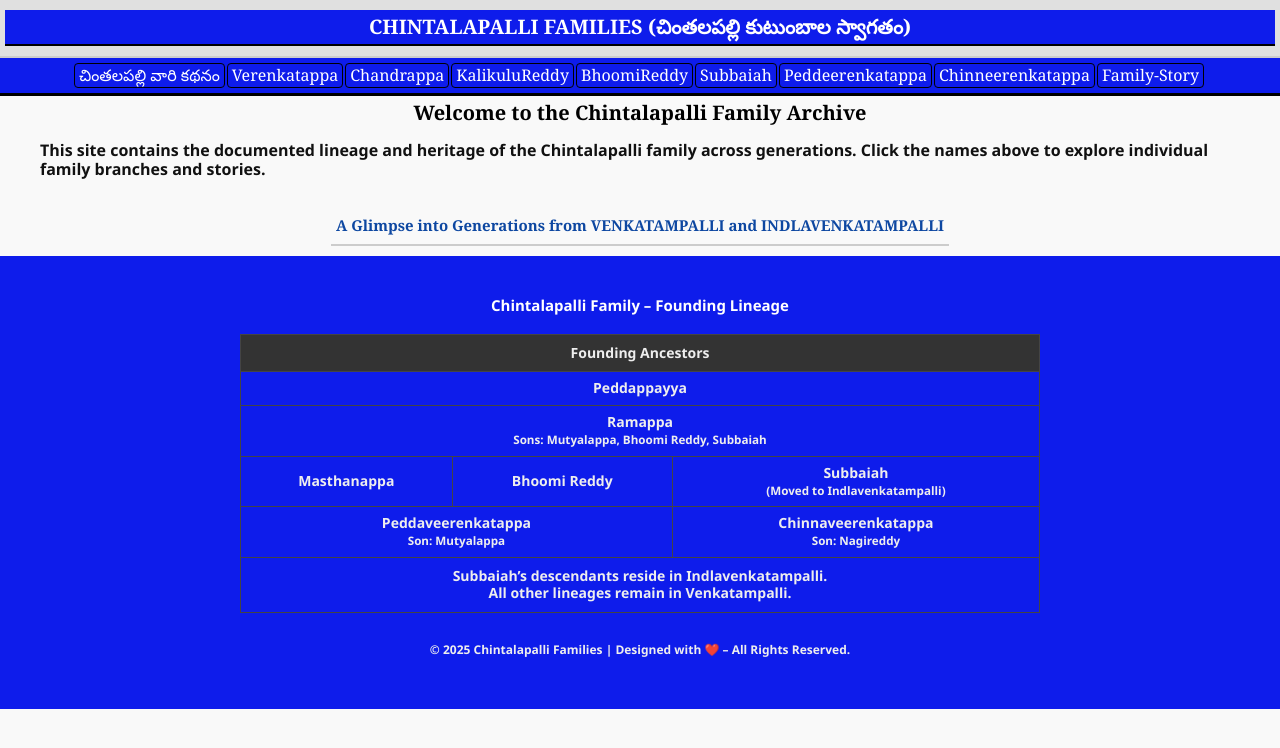
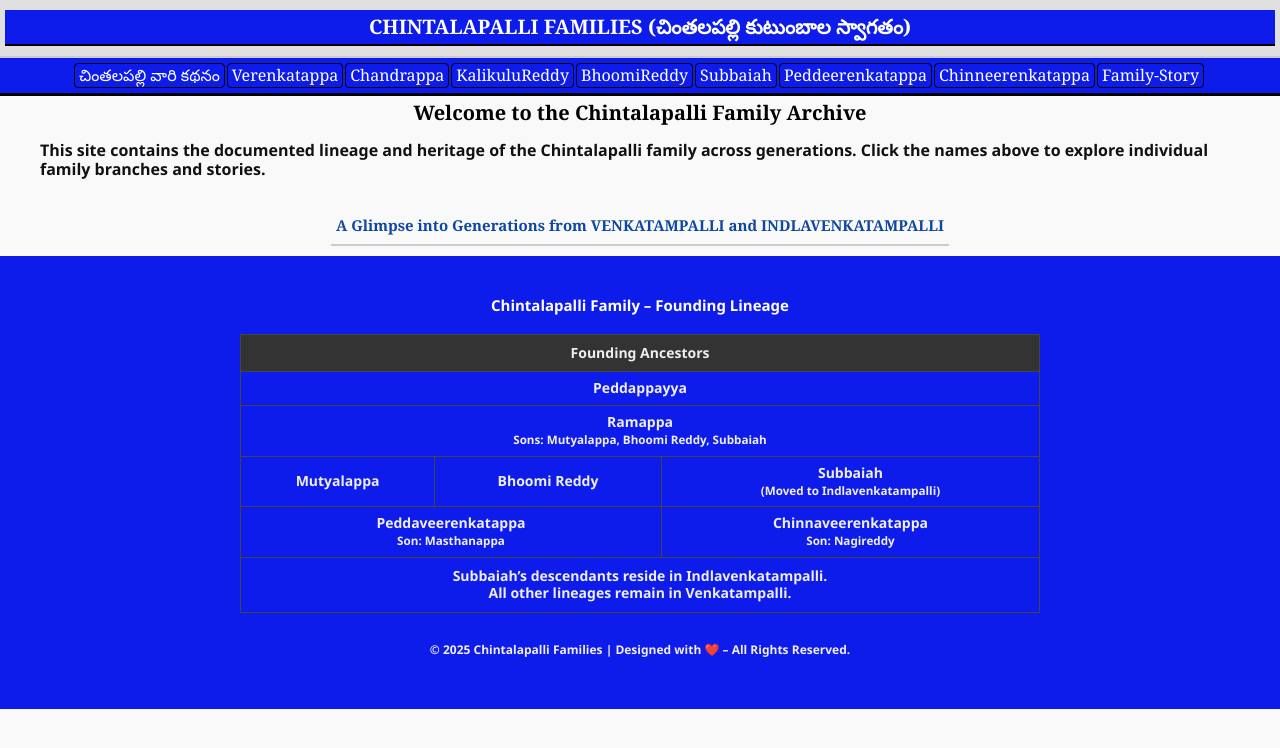
Before and after one commit to ramagithubact/chintalapallifamily, a plain HTML site: page index.html in a window 1280 px wide. Drawn offline with Linux system fonts and the light colour scheme.

Commit message:
check-in on 26_05_2025
index.htm file changes

```diff
--- a/index.html
+++ b/index.html
@@ -69,7 +69,7 @@
           </td>
         </tr>
         <tr>
-          <td style="padding: 8px; border: 1px solid #444;">Masthanappa</td>
+          <td style="padding: 8px; border: 1px solid #444;">Mutyalappa</td>
           <td style="padding: 8px; border: 1px solid #444;">Bhoomi Reddy</td>
           <td colspan="2" style="padding: 8px; border: 1px solid #444;">
             Subbaiah<br>
@@ -81,7 +81,7 @@
         <tr>
           <td colspan="2" style="padding: 8px; border: 1px solid #444;">
             <strong>Peddaveerenkatappa</strong><br>
-            <small>Son: Mutyalappa</small>
+            <small>Son: Masthanappa</small>
           </td>
           <td colspan="2" style="padding: 8px; border: 1px solid #444;">
             <strong>Chinnaveerenkatappa</strong><br>
```
